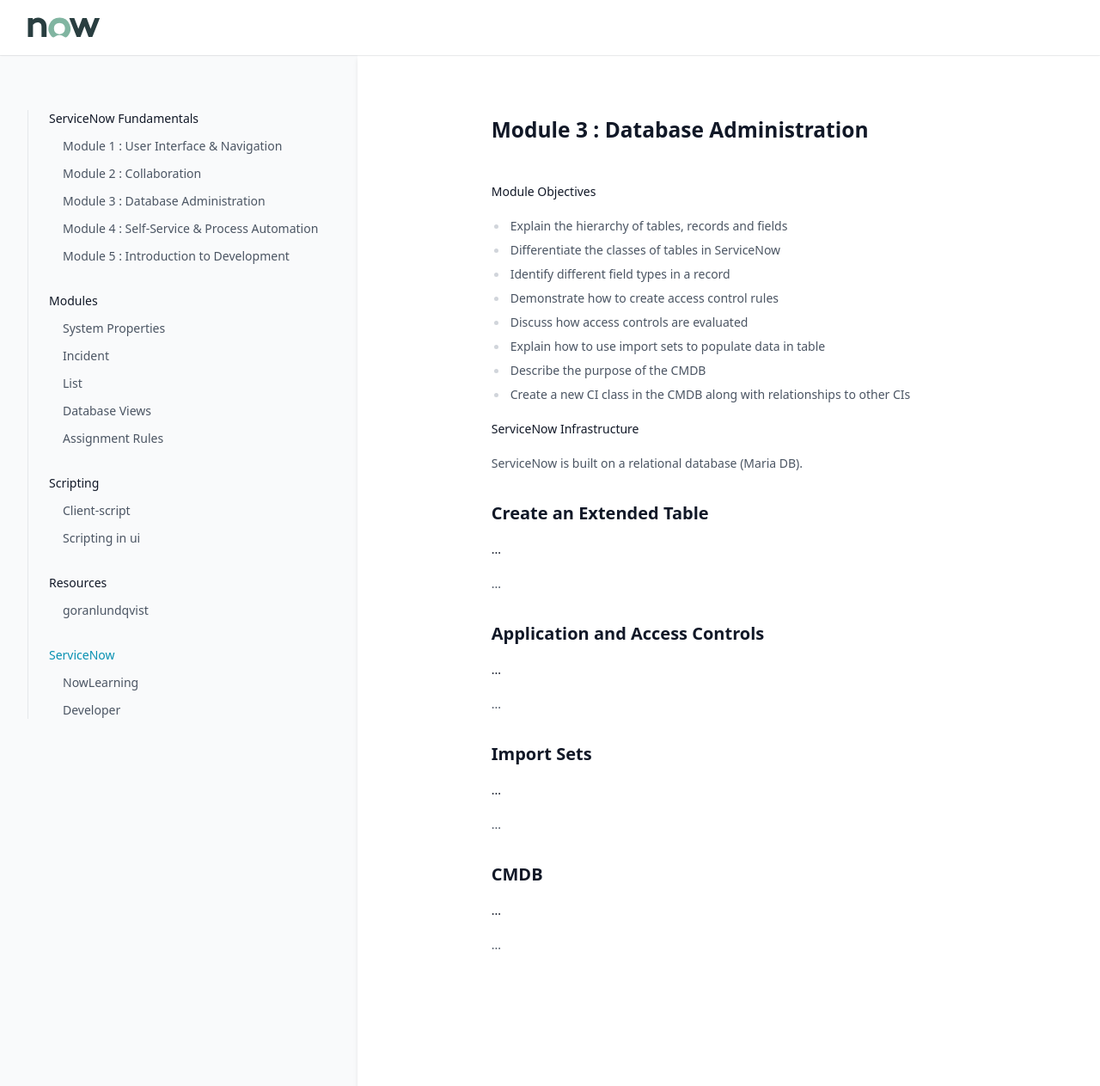
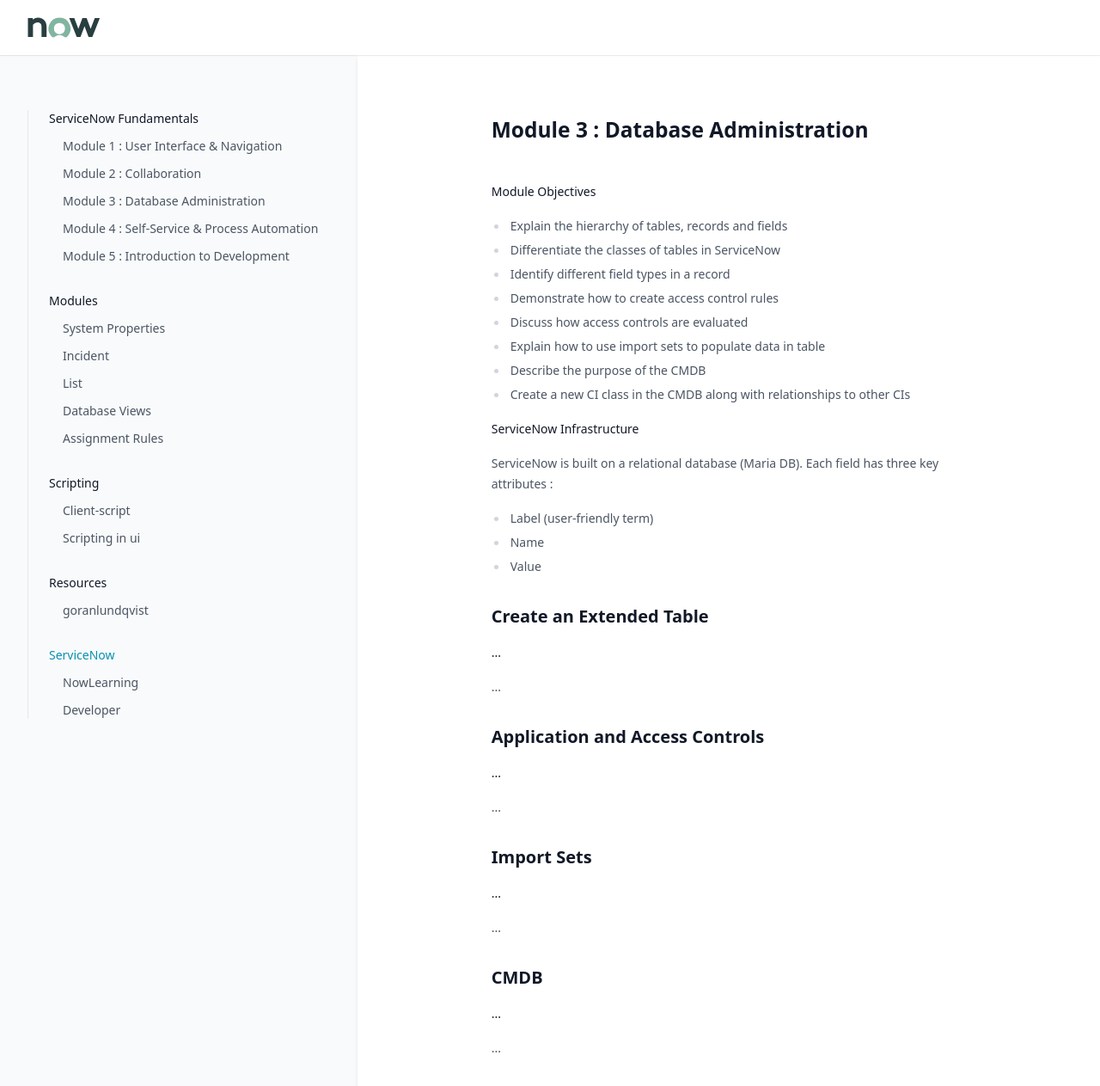
Before and after one commit to greglejeune/ebook, a Jekyll site: the page built from _servicenow/2021-11-01-snf-module3.md, in a window 1280 px wide and 1311 px high. Shown: the top 1263 px of the window at 86% size. Built offline with Jekyll 4.4.1, drawn with Linux system fonts in a browser that asks for light colours.

Commit message:
Update 2021-11-01-snf-module3.md

```diff
--- a/_servicenow/2021-11-01-snf-module3.md
+++ b/_servicenow/2021-11-01-snf-module3.md
@@ -22,8 +22,14 @@ category: snf
 <p style="text-align: justify;"><strong>ServiceNow Infrastructure</strong></p>
 
 <p style="text-align: justify;">
-    ServiceNow is built on a relational database (Maria DB).
+    ServiceNow is built on a relational database (Maria DB). Each field has three key attributes :
 </p>
+
+<ul>
+  <li>Label (user-friendly term)</li>
+  <li>Name</li>
+  <li>Value</li>
+</ul>
 
 <h2>Create an Extended Table</h2>
 
```
